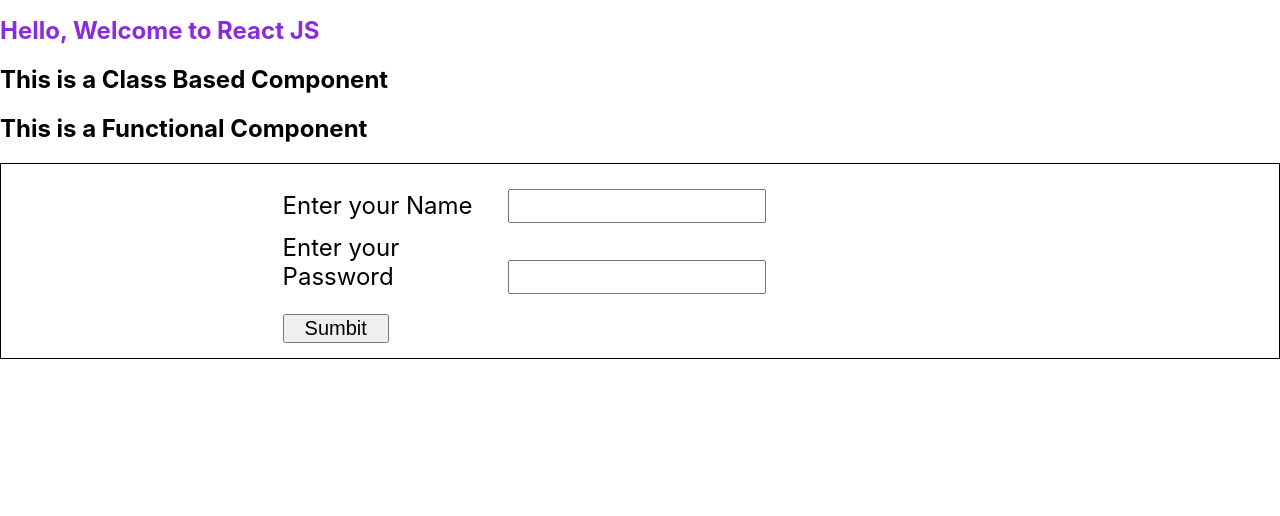
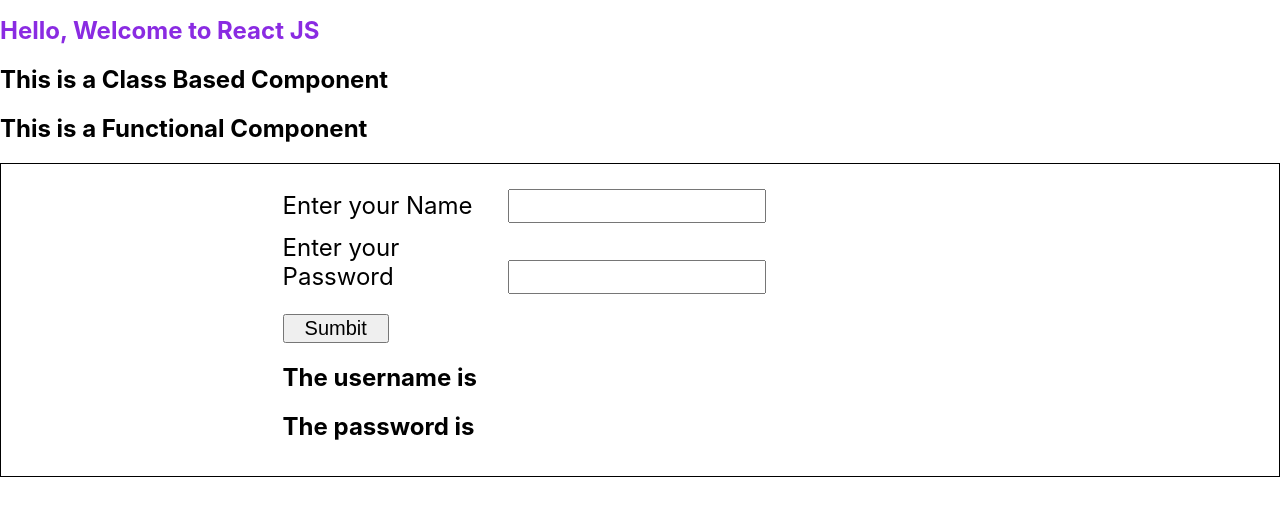
Before and after one commit to karthickvkumar/vshesh-batch-5, a React (Create React App) app in the folder react-project/: page / in a window 1280 px wide. Shown: the top 516 px of the page. Built offline with nearby package versions, Linux system fonts and the light colour scheme.

Commit message:
form sumbit

```diff
--- a/react-project/src/components/form-submittion.js
+++ b/react-project/src/components/form-submittion.js
@@ -8,24 +8,29 @@
   });
 
   function onLogin(){
-    alert("Hey your aboout the submit the login form");
+    alert(loginFrom.username + " " + loginFrom.password);
   }
 
   function onHandleInput(event){
-    console.log(event.target.value);
+    // console.log(event.target.value, event.target.name);
+    setLoginForm({...loginFrom, [event.target.name] : event.target.value });
   }
 
   return(
     <div className="form-content">
       <div className="space">
         <label className="label">Enter your Name</label>
-        <input type="text" className="input" onChange={onHandleInput}/>
+        <input type="text" className="input" onChange={onHandleInput} name="username"/>
       </div>
       <div className="space">
         <label className="label">Enter your Password</label>
-        <input type="password" className="input" onChange={onHandleInput}/>
+        <input type="password" className="input" onChange={onHandleInput} name="password"/>
       </div>
       <button className="button" onClick={() => onLogin() }>Sumbit</button>
+      <div>
+        <h2>The username is {loginFrom.username}</h2>
+        <h2>The password is {loginFrom.password}</h2>
+      </div>
     </div>
   )
 }
```
